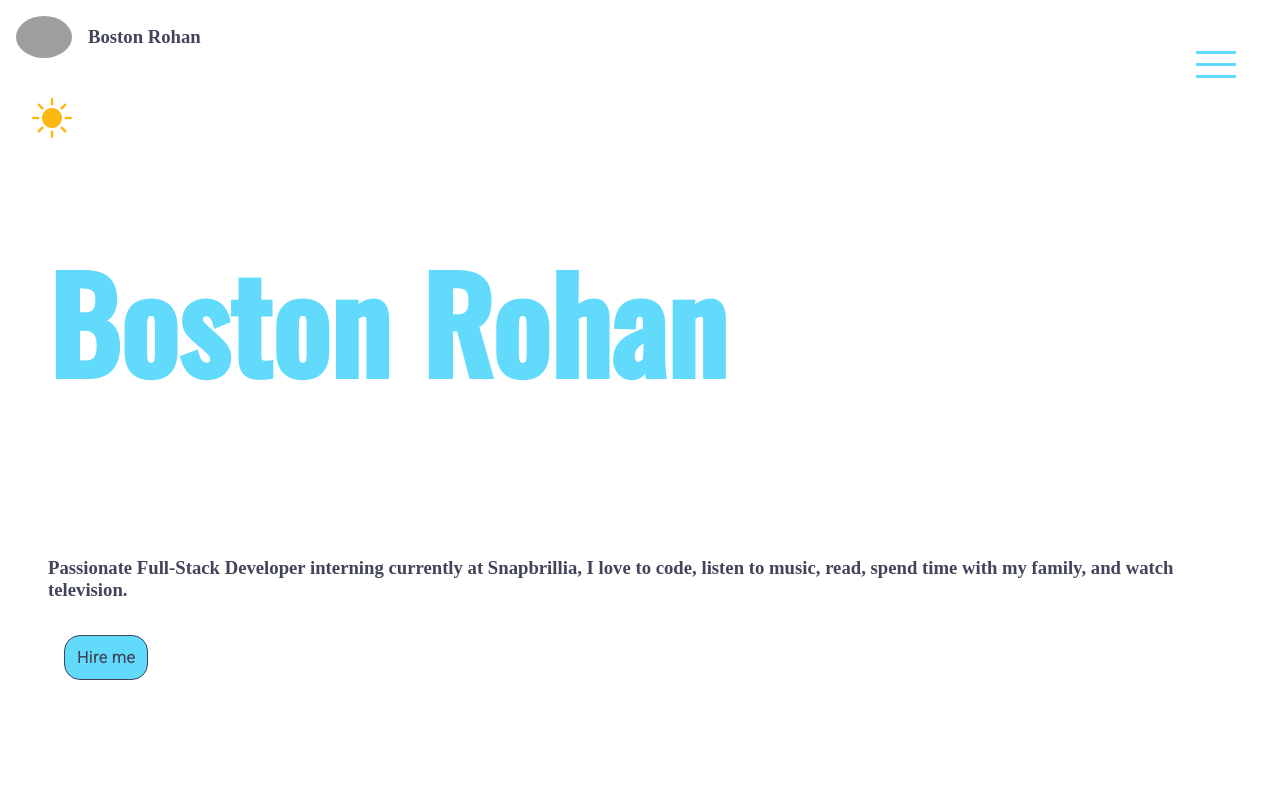
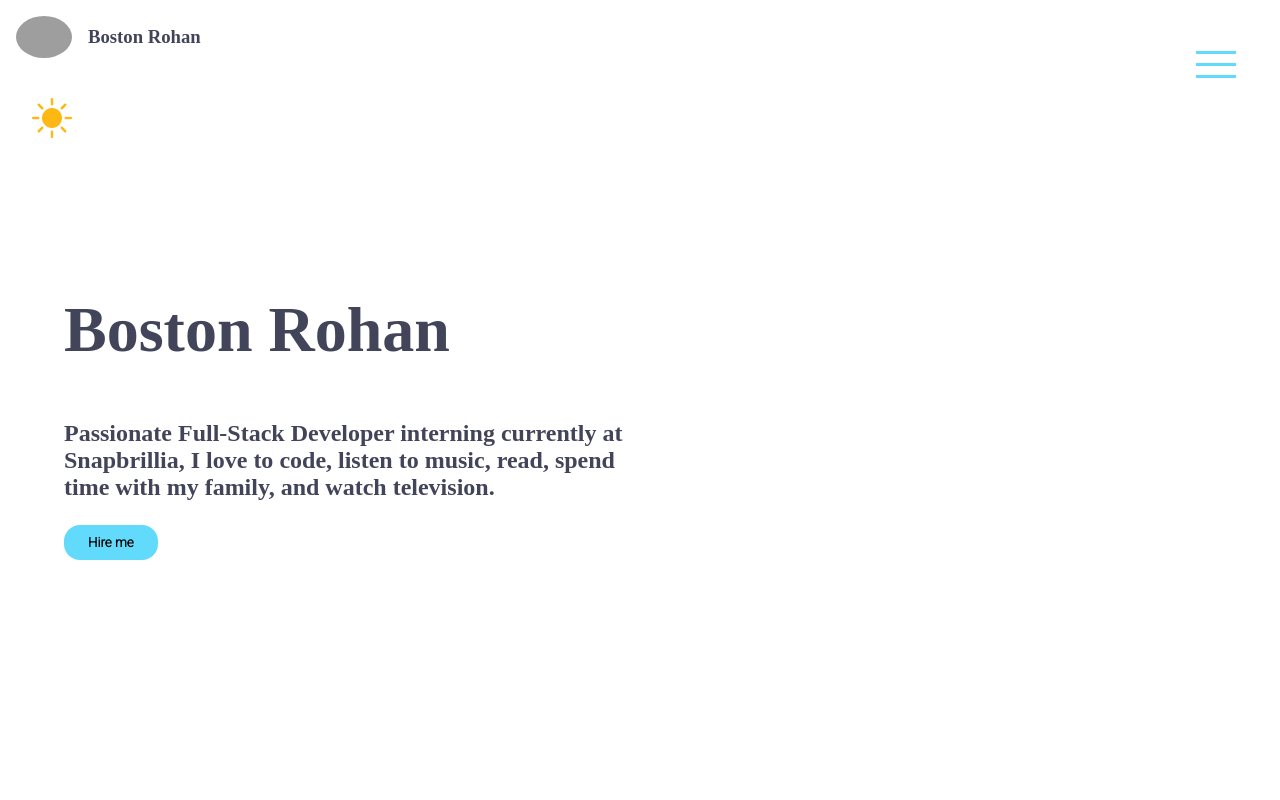
Before and after one commit to BostonRohan/portfolio, a React (Create React App) app: page / in a window 1280 px wide. Shown: the top 800 px of the page. Built offline with nearby package versions, Linux system fonts and the light colour scheme; grey boxes are pictures that could not be loaded.

Commit message:
refactored styles

```diff
--- a/src/Components/Home/styles.css
+++ b/src/Components/Home/styles.css
@@ -1,46 +1,23 @@
 .Home {
-  width: 100%;
   height: 100vh;
+  display: flex;
+  align-items: center;
 }
 .title-section {
-  height: 100%;
-  display: flex;
-  flex-direction: column;
-  justify-content: center;
-  align-items: flex-start;
-  padding: 3em;
-  gap: 1em;
+  width: 90%;
+  margin: 0 auto;
 }
 .title-section h1 {
-  font-family: var(--ff-accent);
-  font-size: 8em;
-  color: var(--title-color);
+  font-size: 4rem;
 }
-.title-section button {
-  position: relative;
-  left: 1em;
-  padding: 0.75em;
-  font-size: 1em;
-  letter-spacing: 0.5px;
-  border-radius: 1em;
-  border: none;
+.title-section h3 {
+  font-size: 1.5rem;
+  width: 50%;
+}
+.hire-me {
+  border: unset;
+  border-radius: 1rem;
+  padding: 0.625rem 1.5rem;
+  font-weight: bold;
   background-color: var(--primary-color);
-  color: var(--secondary-color);
-  font-weight: bolder;
-  border: 1px solid var(--secondary-color);
 }
-.title-section button:hover {
-  opacity: 0.8;
-}
-@media screen and (max-width: 50em) {
-  .title-section {
-    padding: 1em;
-    position: relative;
-    top: 10em;
-  }
-}
-@media screen and (max-width: 25em) {
-  .title-section h1 {
-    font-size: 5em;
-  }
-}
```
